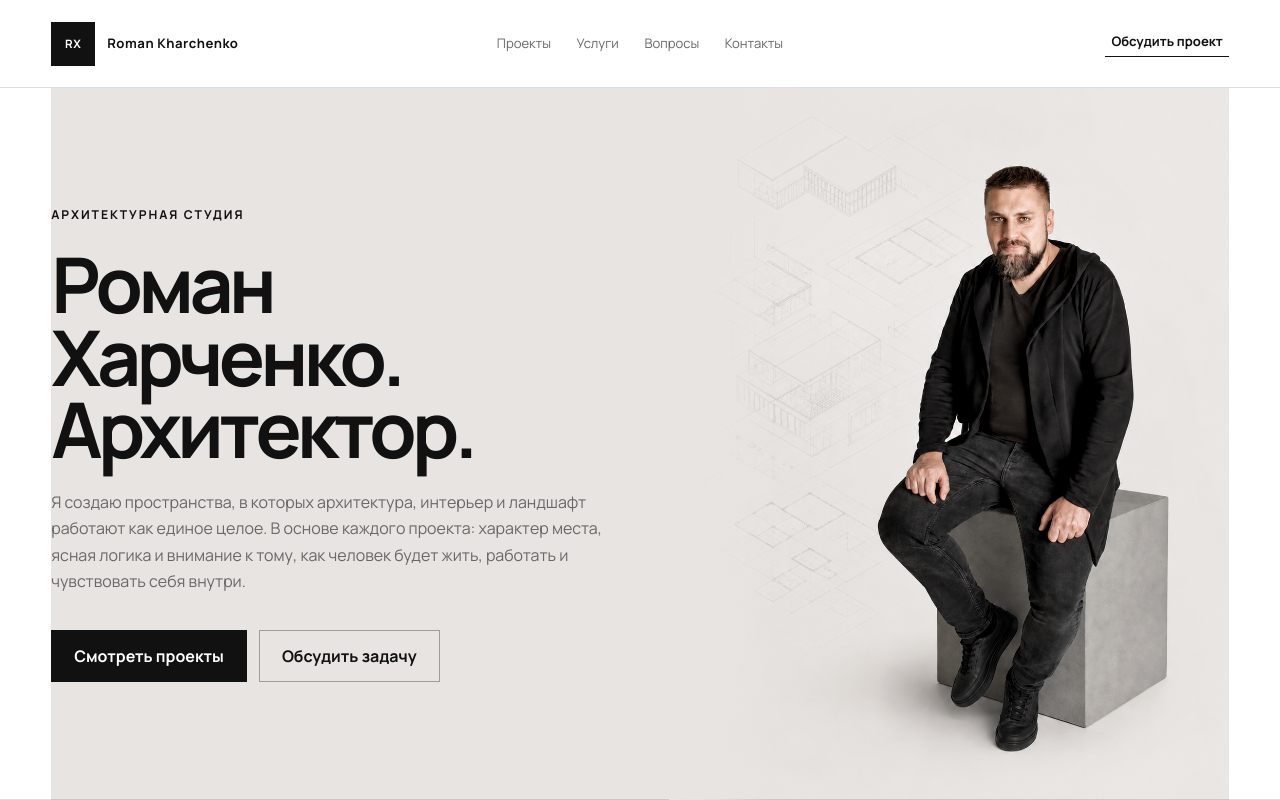
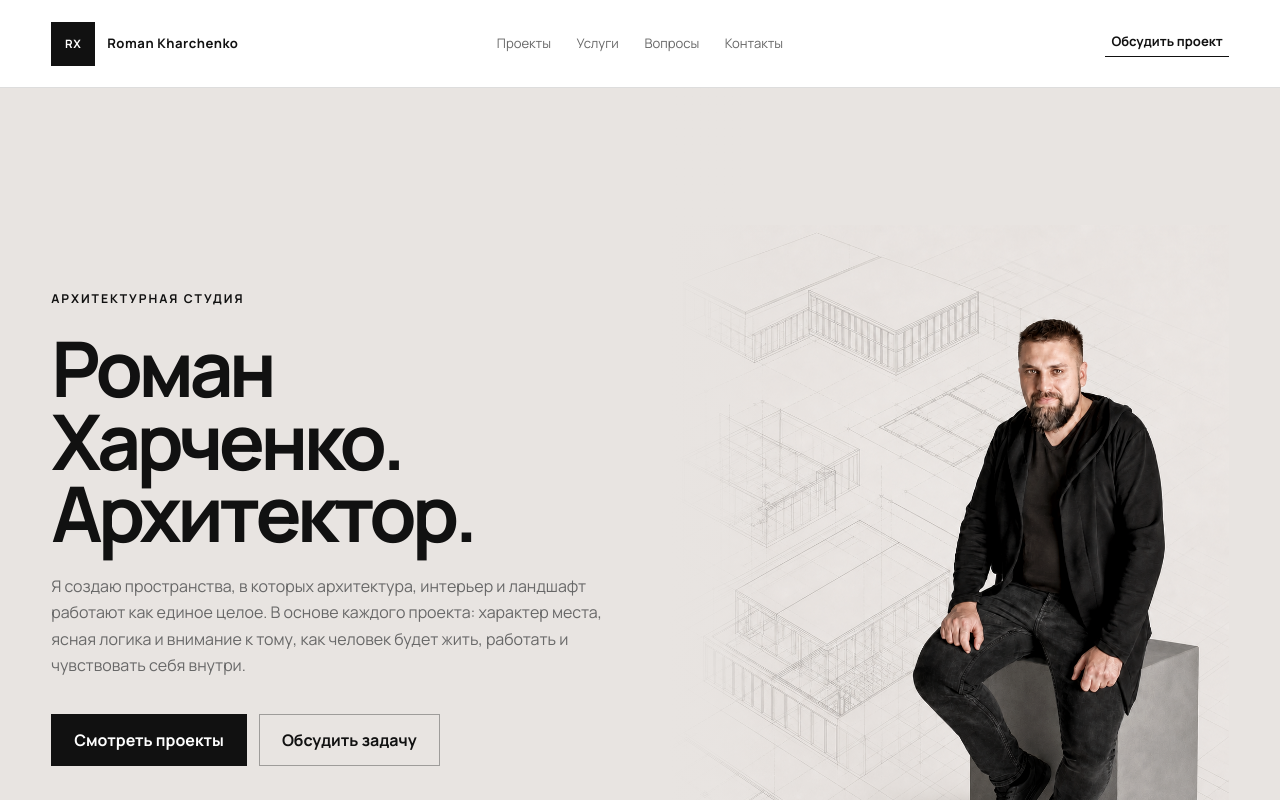
Before and after one commit to ux-tony/rx, a Next.js app: page / in a window 1280 px wide. Shown: the top 800 px of the page. Built offline with nearby package versions, Linux system fonts and the light colour scheme; no server answers.

Commit message:
Expand hero and architectural backdrop

```diff
--- a/app/globals.css
+++ b/app/globals.css
@@ -164,10 +164,19 @@ a:focus-visible {
 
 .hero {
   position: relative;
-  min-height: min(820px, calc(100svh - 88px));
+  min-height: clamp(880px, calc(100svh - 88px), 980px);
   display: grid;
   grid-template-columns: minmax(0, 1.05fr) minmax(360px, 0.95fr);
   align-items: stretch;
+  background: var(--hero-background);
+  isolation: isolate;
+}
+
+.hero::before {
+  content: "";
+  position: absolute;
+  z-index: -1;
+  inset: 0 calc(var(--space-page) * -1);
   background: var(--hero-background);
 }
 
@@ -284,7 +293,7 @@ a:focus-visible {
 
 .hero-visual {
   position: relative;
-  min-height: min(820px, calc(100svh - 88px));
+  min-height: clamp(880px, calc(100svh - 88px), 980px);
   overflow: hidden;
   background: var(--hero-background);
 }
@@ -300,8 +309,8 @@ a:focus-visible {
 }
 
 .hero-portrait {
-  object-fit: cover;
-  object-position: center;
+  object-fit: contain;
+  object-position: center bottom;
   filter: saturate(0.82) contrast(1.03);
 }
 
```
Also changed, not shown: img/Foto001-hero-architectural.png.
